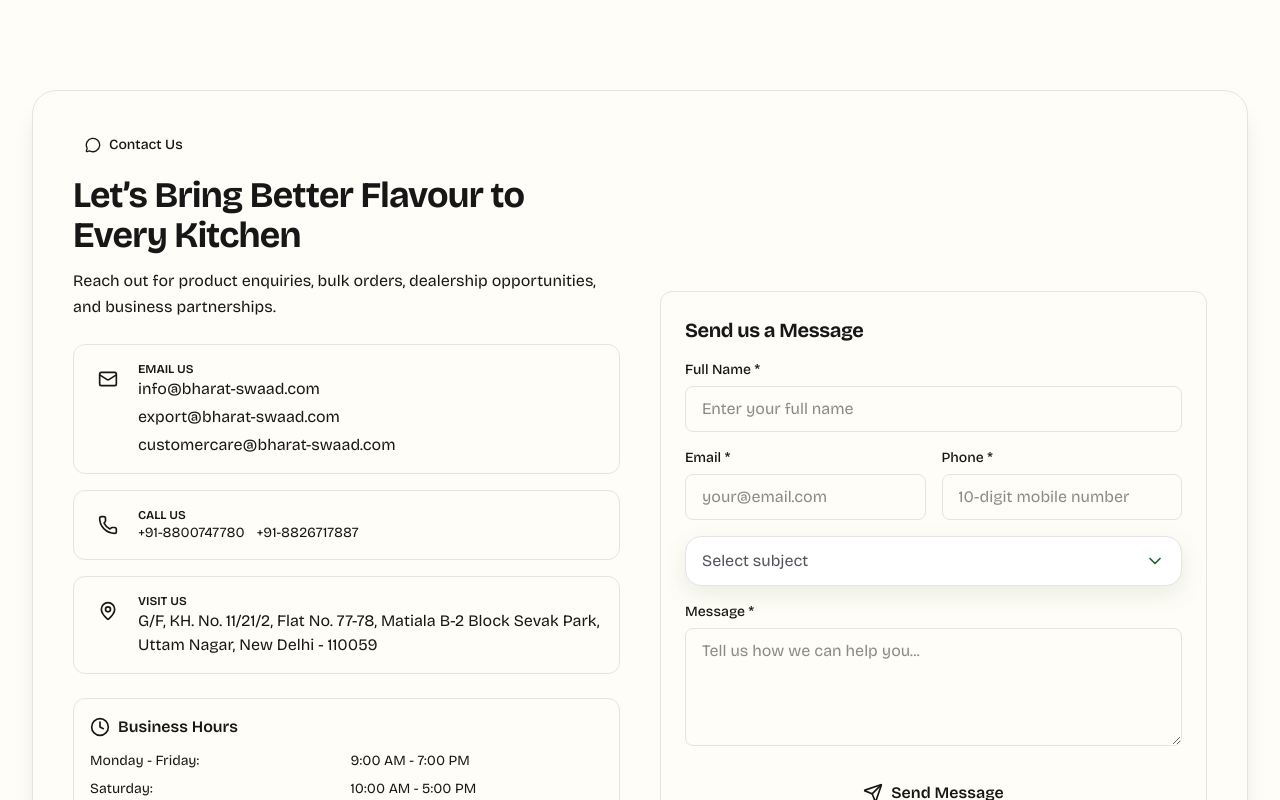
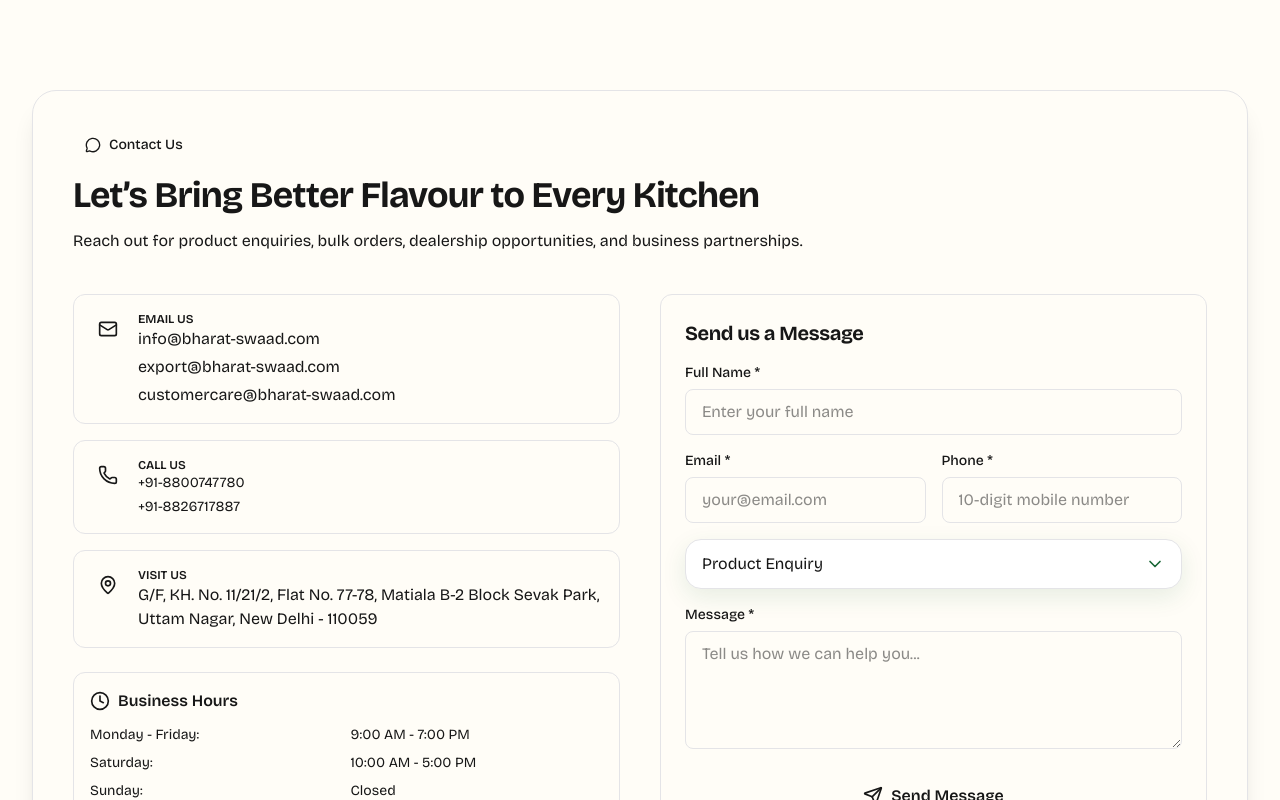
Before and after one commit to javedmalik/bharat-swaad, a Next.js app: page / in a window 1280 px wide. Shown: the part 8540-9340 px from the top of the page. Built offline with nearby package versions, Linux system fonts and the light colour scheme.

Commit message:
Commit on 20042026 at 1825

```diff
--- a/src/components/home/SubjectDropdown.tsx
+++ b/src/components/home/SubjectDropdown.tsx
@@ -5,11 +5,12 @@
 import { Check, ChevronDown } from "lucide-react";
 
 const subjects = [
-  { id: 1, name: "Select subject", value: "" },
-  { id: 2, name: "General Inquiry", value: "general" },
-  { id: 3, name: "Product Information", value: "product" },
-  { id: 4, name: "Bulk Order", value: "bulk" },
-  { id: 5, name: "Partnership", value: "partnership" },
+  { id: 1, name: "Product Enquiry", value: "Product Enquiry", emoji: "📦" },
+  { id: 2, name: "Bulk Order", value: "Bulk Order", emoji: "📊" },
+  { id: 3, name: "Dealership", value: "Dealership", emoji: "🤝" },
+  { id: 4, name: "Business Partnership", value: "Business Partnership", emoji: "💼" },
+  { id: 5, name: "Feedback", value: "Feedback", emoji: "⭐" },
+  { id: 6, name: "Other", value: "Other", emoji: "📝" },
 ];
 
 export default function SubjectDropdown() {
--- a/src/components/home/contact-cta.tsx
+++ b/src/components/home/contact-cta.tsx
@@ -147,9 +147,6 @@
 
   return (
     <section id="contact" className="section-space relative overflow-hidden">
-      {/* Background Pattern */}
-      {/* <div className="absolute inset-0 bg-grid opacity-30 dark:opacity-10" /> */}
-
       {/* Decorative Blur Elements */}
       <div className="absolute top-0 -right-32 h-96 w-96 rounded-full bg-primary/5 blur-3xl" />
       <div className="absolute bottom-0 -left-32 h-96 w-96 rounded-full bg-secondary/5 blur-3xl" />
@@ -164,10 +161,8 @@
           {/* Main Contact Card */}
           <div className="overflow-hidden rounded-3xl border border-border bg-card shadow-xl">
             <div className="p-6 md:p-8 lg:p-10">
-              <div className="grid gap-10 lg:grid-cols-2">
-                {/* Left Side - Info */}
-                <motion.div variants={itemVariants} className="space-y-6">
-                  <div>
+              {/* Heading Section - Top of both columns */}
+              <motion.div variants={itemVariants} className="mb-10 text-center lg:text-left">
                 <span className="inline-flex items-center gap-2 rounded-full bg-primary/10 px-3 py-1 text-sm font-medium text-primary">
                   <MessageCircle className="h-4 w-4" />
                   {contactContent.eyebrow}
@@ -175,12 +170,15 @@
                 <h2 className="mt-4 text-3xl font-bold text-foreground lg:text-4xl">
                   {contactContent.title}
                 </h2>
-                    <p className="mt-3 text-muted-foreground leading-relaxed">
+                <p className="mt-3 text-muted-foreground leading-relaxed max-w-2xl lg:max-w-full">
                   {contactContent.description}
                 </p>
-                  </div>
+              </motion.div>
 
-                  {/* Contact Info Cards */}
+              {/* Two Column Layout */}
+              <div className="grid gap-10 lg:grid-cols-2">
+                {/* Left Side - Info */}
+                <motion.div variants={itemVariants} className="space-y-6">
                   {/* Contact Info Cards */}
                   <div className="space-y-4">
                     <div className="flex items-start gap-3 rounded-xl border border-border bg-muted/30 p-4 transition-all hover:border-primary/30 hover:shadow-md">
@@ -205,7 +203,6 @@
                       </div>
                     </div>
 
-                    {/* Rest of the contact cards remain the same */}
                     <div className="flex items-start gap-3 rounded-xl border border-border bg-muted/30 p-4 transition-all hover:border-primary/30 hover:shadow-md">
                       <div className="rounded-lg bg-primary/10 p-2">
                         <Phone className="h-5 w-5 text-primary" />
@@ -214,7 +211,7 @@
                         <div className="text-xs font-semibold uppercase text-muted-foreground">
                           Call Us
                         </div>
-                        <div className="flex flex-col gap-1 sm:flex-row sm:gap-3">
+                        <div className="flex flex-col gap-1">
                           {contactContent.phone.map((phoneNumber, index) => (
                             <a
                               key={index}
@@ -268,7 +265,7 @@
 
                 {/* Right Side - Contact Form */}
                 <motion.div variants={itemVariants}>
-                  <div className="rounded-xl border border-border bg-muted/30 p-6 lg:mt-40  transition-all hover:border-primary/30 hover:shadow-md">
+                  <div className="rounded-xl border border-border bg-muted/30 p-6 transition-all hover:border-primary/30 hover:shadow-md">
                     <h3 className="mb-4 text-xl font-bold text-foreground">
                       Send us a Message
                     </h3>
@@ -360,7 +357,16 @@
                       </div>
 
                       <div>
-                        <SubjectDropdown />
+                        <SubjectDropdown
+                          value={formData.subject}
+                          onChange={(value: string) => {
+                            setFormData(prev => ({ ...prev, subject: value }));
+                            if (errors.subject) {
+                              setErrors(prev => ({ ...prev, subject: undefined }));
+                            }
+                          }}
+                          error={errors.subject}
+                        />
                       </div>
 
                       <div>
```
Lines whose indentation alone changed are shown as unchanged.
